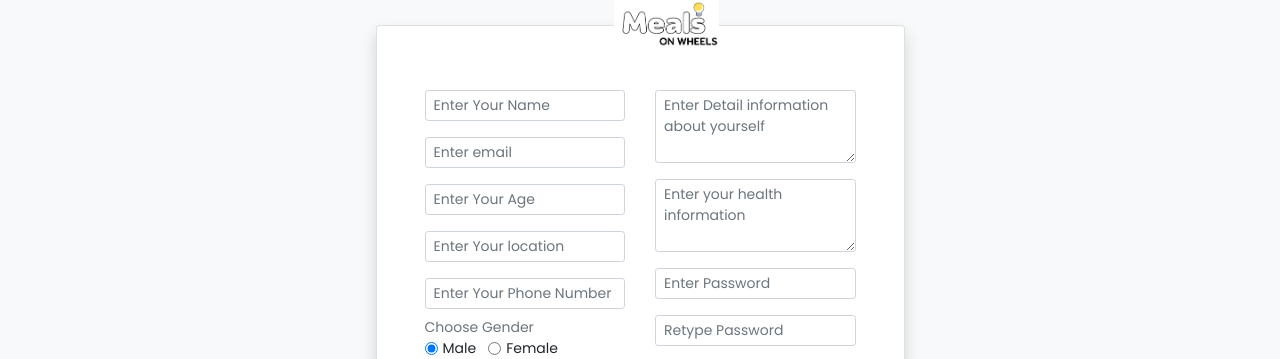
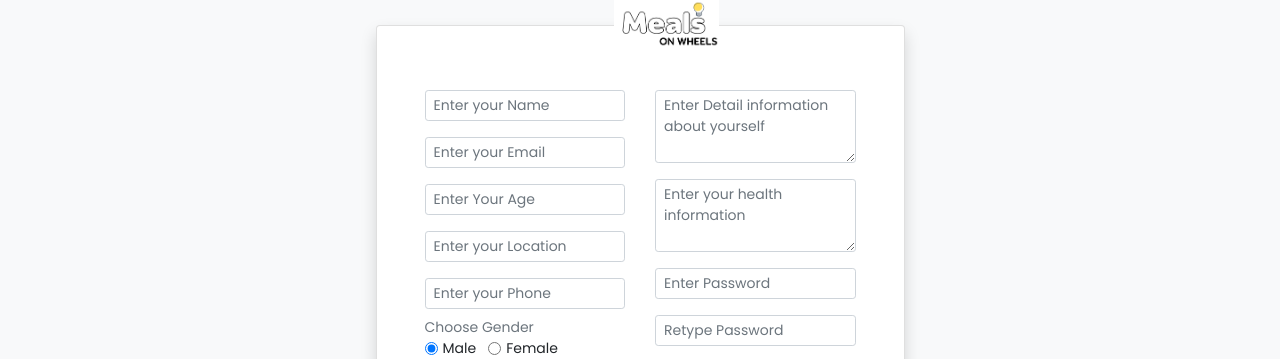
Before and after one commit to thinzarwinluck/HNDC_Unit22_Application-Development_mow_frontend, a React (Vite) app: page /register in a window 1280 px wide. Shown: the part 147-506 px from the top of the page. Built offline with nearby package versions, Linux system fonts and the light colour scheme; a web font is replaced by a local one.

Commit message:
partner registration

```diff
--- a/src/register/Register.jsx
+++ b/src/register/Register.jsx
@@ -141,7 +141,8 @@ return { status: status && password === reTypepassword, message: message };
                     <Form.Group className="mb-3" controlId="formBasicUserName">
                       <Form.Control
                         type="text"
-                        placeholder="Enter Your Name"
+
+                        placeholder={`Enter your ${formType === "Partner" ? "Company Name" : "Name"}`}
                         value={userName}
                         onChange={(e) => setName(e.target.value)}
                         className="form-font-size"
@@ -151,12 +152,15 @@ return { status: status && password === reTypepassword, message: message };
                     <Form.Group className="mb-3" controlId="formBasicEmail">
                       <Form.Control
                         type="email"
-                        placeholder="Enter email"
+                        placeholder={`Enter your ${formType === "Partner" ? "Company Email" : "Email"}`}
                         value={email}
                         onChange={(e) => setEmail(e.target.value)}
                         size="sm"
                       />
                     </Form.Group>
+                    {formType !== "Partner" &&(
+
+                   <>
                     <Form.Group className="mb-3" controlId="formBasicAge">
                       <Form.Control
                         type="text"
@@ -166,10 +170,12 @@ return { status: status && password === reTypepassword, message: message };
                         size="sm"
                       />
                     </Form.Group>
+                    </>
+                     )}
                     <Form.Group className="mb-3" controlId="formBasicLocation">
                       <Form.Control
                         type="text"
-                        placeholder="Enter Your location"
+                        placeholder={`Enter your ${formType === "Partner" ? "Company Location" : "Location"}`}
                         value={location}
                         onChange={(e) => setLocation(e.target.value)}
                         size="sm"
@@ -179,12 +185,13 @@ return { status: status && password === reTypepassword, message: message };
                     <Form.Group className="mb-2" controlId="phoneNumber">
                       <Form.Control
                         type="text"
-                        placeholder="Enter Your Phone Number"
+                        placeholder={`Enter your ${formType === "Partner" ? "Company Phone" : "Phone"}`}
                         value={phone}
                         onChange={(e) => setPhone(e.target.value)}
                         size="sm"
                       />
                     </Form.Group>
+                    {formType !== "Partner" ?(
                     <Form.Group className="mb-3" controlId="gender">
                       <Form.Text className="text-muted">
                         Choose Gender
@@ -203,7 +210,17 @@ return { status: status && password === reTypepassword, message: message };
                         />
                       ))}
                     </Form.Group>
-
+                    ) :  (
+                    <Form.Group className="mb-3" controlId="gender">
+                      <Form.Check // prettier-ignore
+                    type="switch"
+                    id="custom-switch"
+                    label="Can Provide Cold Meals?"
+                    style={{ fontSize: "14px" }}
+                  />
+                  </Form.Group>
+                    )
+            }
 
                   </div>
                   <div className="col-6">
@@ -217,23 +234,24 @@ return { status: status && password === reTypepassword, message: message };
         className="w-100"
       >
         <option>Choose Your Role</option>
-        {["Care-Giver", "Volunteer"].map((type) => (
+        {["Care-Giver", "Volunteer" , "Partner"].map((type) => (
           <option key={type} value={type}>
             {type}
           </option>
         ))}
       </Form.Select>
     </Form.Group>
-
+    {formType !== "Partner" &&(
     <Form.Group className="mb-3" controlId="experience">
       <Form.Control
         type="text"
         placeholder="Enter Your Experience"
-        value={password}
+        value={experience}
         onChange={(e) => setExperience(e.target.value)}
         size="sm"
       />
     </Form.Group>
+    )}
   </>
 ) : (
   <>
@@ -283,7 +301,7 @@ return { status: status && password === reTypepassword, message: message };
                         size="sm"
                       />
                     </Form.Group>
-                    {formType !== "member" && (
+                    {formType !== "member" && formType !== "Partner" && (
                     <Form.Group controlId="work">
                       <Form.Text className="text-muted">
                         Available for Work
```
